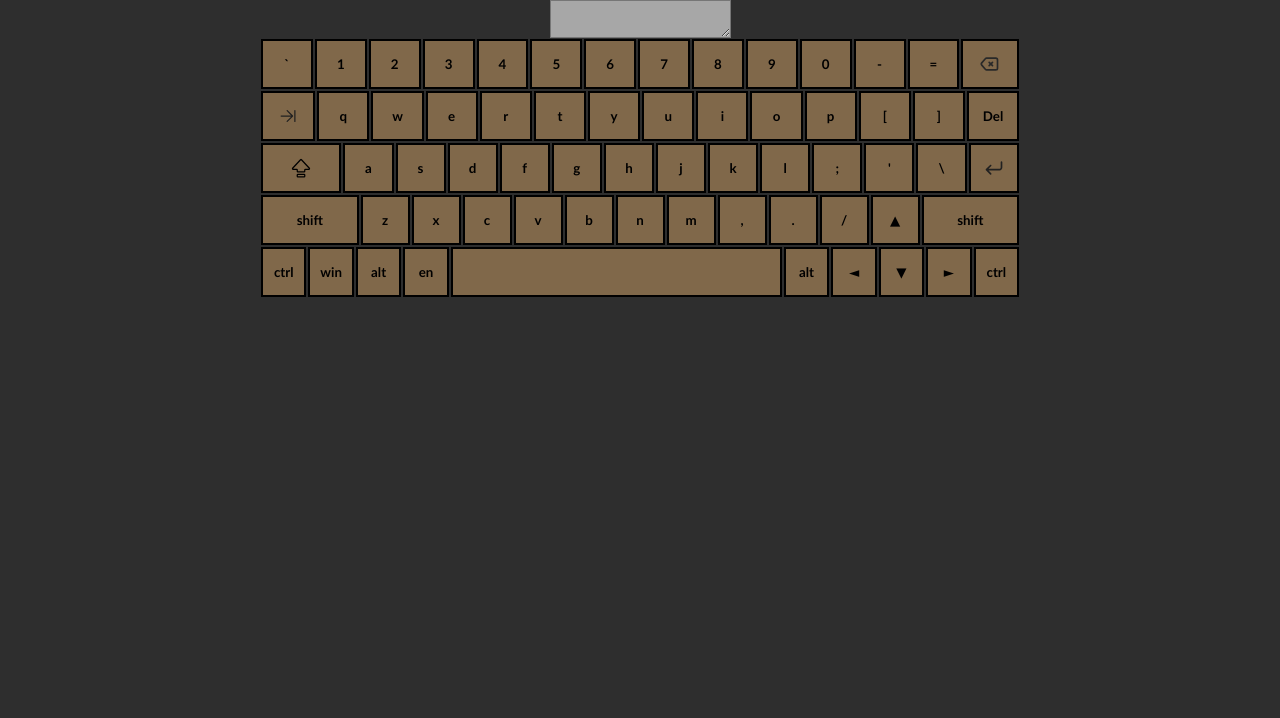
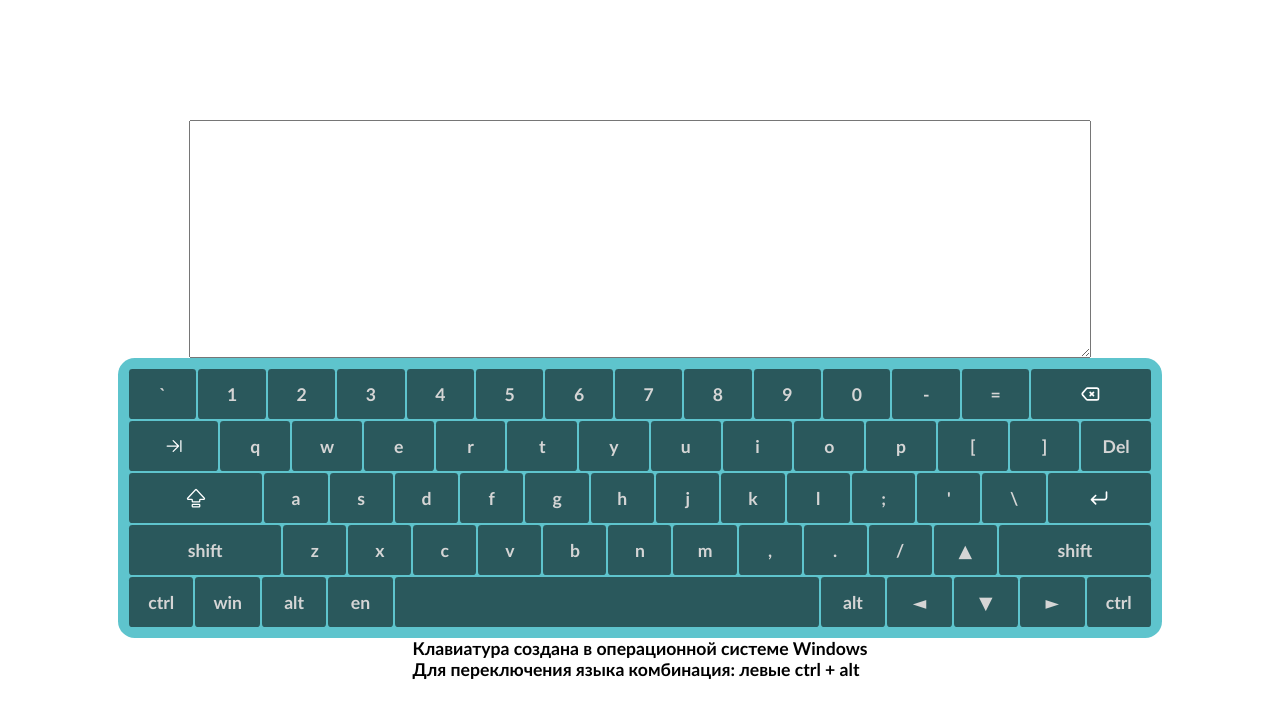
Before and after one commit to funduk1223/virtual-keyboard, a website with bundled scripts: page src/index.html in a window 1280 px wide. Built offline with nearby package versions, Linux system fonts and the light colour scheme; files whose address does not match are found by name.

Commit message:
feat: add css rules for better design

```diff
--- a/package.json
+++ b/package.json
@@ -12,8 +12,6 @@
   "author": "",
   "license": "ISC",
   "devDependencies": {
-    "babel-loader": "^9.1.2",
-    "css-loader": "^6.7.3",
     "eslint": "^8.39.0",
     "eslint-config-airbnb-base": "^15.0.0",
     "eslint-plugin-import": "^2.27.5"
--- a/src/keyApp.js
+++ b/src/keyApp.js
@@ -1,9 +1,9 @@
 import KEYS from './keysData.js';
 import KeyBoard from './keyBoard.js';
 
-
 // TODO: create a vertual keyboard also from scripts
-const body = document.querySelector("body");
+function app() {
+  const body = document.querySelector('body');
   const wrapper = document.createElement('section');
   wrapper.className = 'wrapper';
   body.appendChild(wrapper);
@@ -13,6 +13,15 @@ const body = document.querySelector("body");
   const virtualKeyboard = document.createElement('div');
   virtualKeyboard.className = 'virtual-keyboard';
   wrapper.appendChild(virtualKeyboard);
+  const instruction = document.createElement('div');
+  instruction.className = 'instruction';
+  wrapper.appendChild(instruction);
+  let inst = document.createElement('p');
+  inst.innerText = 'Клавиатура создана в операционной системе Windows';
+  instruction.appendChild(inst);
+  inst = document.createElement('p');
+  inst.innerText = 'Для переключения языка комбинация: левыe ctrl + alt';
+  instruction.appendChild(inst);
   let language = localStorage.getItem('lang');
   language = language === null ? 'en' : language;
   const keyBoard = new KeyBoard(virtualKeyboard, textArea, language);
@@ -38,3 +47,6 @@ const body = document.querySelector("body");
     const { code } = event;
     keyBoard.buttonKeyUpHandler(code);
   });
+}
+
+app();
--- a/src/keyBoard.js
+++ b/src/keyBoard.js
@@ -115,13 +115,35 @@ export default class KeyBoard {
       let btn;
       const keyButton = objKeys[index][1];
       const key = objKeys[index][0];
-      const result = keyButton.returnValue().match(/[a-zа-яё]/ig);
+      const result = keyButton.value.match(/[a-zа-яё]/ig);
       if (this.keysList[key].type === 'char' && result) {
         keyButton.toggleValue();
         btn = document.getElementById(key);
         btn.innerText = '';
         btn.innerText = `${keyButton.returnValue()}`;
       }
+    }
+  }
+
+  addChar(char) {
+    const outputCharArr = this.input.split('');
+    outputCharArr.splice(this.cursor, 0, char);
+    this.input = outputCharArr.join('');
+    setTimeout(() => {
+      this.cursor += 1;
+      this.textArea.value = this.input;
+    }, 10);
+  }
+
+  deleteChar(index) {
+    if (this.cursor > 0 && this.cursor <= this.input.length) {
+      const outputCharArr = this.input.split('');
+      outputCharArr.splice(this.cursor + index, 1);
+      this.input = outputCharArr.join('');
+      setTimeout(() => {
+        this.cursor += index;
+        this.textArea.value = this.input;
+      }, 10);
     }
   }
 
@@ -154,7 +176,7 @@ export default class KeyBoard {
   buttonPressDownHandler(btn) {
     this.textArea.focus();
     if (`${btn}` in this.keysList) { // Functionality key
-      let btnType = this.keysList[btn].type;
+      const btnType = this.keysList[btn].type;
       if (btnType === 'func') {
         if (!this.isShiftPressed && (btn === 'ShiftLeft' || btn === 'ShiftRight')) {
           this.isShiftPressed = true;
@@ -182,7 +204,7 @@ export default class KeyBoard {
           this.deleteChar(0);
         }
       } else if (btnType !== 'func'
-              && btnType !== 'lang') { // Default key:
+        && btnType !== 'lang') { // Default key:
         this.setActiveState(true, btn);
         this.addChar(this.keysList[btn].value);
         console.log(this.input);
@@ -190,38 +212,16 @@ export default class KeyBoard {
         this.changeLang();
       }
 
-      if (this.isShiftPressed && this.isAltPressed && !this.hasChangedLanguage) {
+      if (this.isCtrlPressed && this.isAltPressed && !this.hasChangedLanguage) {
         this.hasChangedLanguage = true;
         this.changeLang();
       }
     }
   }
 
-  addChar(char) {
-    const outputCharArr = this.input.split('');
-    outputCharArr.splice(this.cursor, 0, char);
-    this.input = outputCharArr.join('');
-    setTimeout(() => {
-      this.cursor += 1;
-      this.textArea.value = this.input;
-    }, 10);
-  }
-
-  deleteChar(index) {
-    if (this.cursor > 0 && this.cursor <= this.input.length) {
-      const outputCharArr = this.input.split('');
-      outputCharArr.splice(this.cursor + index, 1);
-      this.input = outputCharArr.join('');
-      setTimeout(() => {
-        this.cursor += index;
-        this.textArea.value = this.input;
-      }, 10);
-    }
-  }
-
   buttonPressUpHandler(btn) {
     if (`${btn}` in this.keysList) {
-      if (this.isShiftPressed && this.isAltPressed && this.hasChangedLanguage) {
+      if (this.isCtrlPressed && this.isAltPressed && this.hasChangedLanguage) {
         this.hasChangedLanguage = false;
       }
       if (this.isShiftPressed && (btn === 'ShiftLeft' || btn === 'ShiftRight')) {
--- a/src/style.css
+++ b/src/style.css
@@ -1,44 +1,55 @@
 * {
   margin: 0;
-  background-color: rgb(46, 46, 46);
   font-family:'Trebuchet MS', 'Lucida Sans Unicode', 'Lucida Grande', 'Lucida Sans', Arial, sans-serif;
+  font-size: 1.05rem;
   font-style: normal;
   font-weight: bolder;
 }
 
+html, body {
+  margin: 0 auto;
+  height: 100%;
+  width: 100%;
+  display: flex;
+}
+
 .wrapper {
+  align-self: center;
   display: flex;
   flex-direction: column;
-  justify-content: center;
+  justify-content: space-between;
   align-items: center;
-  height: 100%;
   width: 100%;
+  height: 70%;
   margin: auto;
 }
 
 textarea {
   tab-size: 4;
+  display: flex;
+  align-self: center;
+  width: 70%;
+  height: 300px;
 }
 
-.textarea {
-  background-color: rgb(167, 167, 167);
-
-}
 
 .virtual-keyboard {
   display: flex;
   margin: 0 auto;
+  padding: 10px;
+  border-radius: 1rem;
   flex-direction: column;
   flex-wrap: nowrap;
   justify-content:  space-between;
   align-items: center;
-  width: clamp(300px, 100%, 950px);;
-  height: 100%;
+  width: 80%;
+  height: 300px;
+  background-color: #5EC4CD;
 }
 
 .virtual-keyboard__row {
   margin: 0;
-  width: 80%;
+  width: 100%;
   display: flex;
   flex-direction: row;
   justify-content: space-between;
@@ -59,25 +70,27 @@ button {
   display: flex;
   align-items: center;
   justify-content: center;
-  background-color: rgba(255, 195, 117, 0.392);
-  border-style: double;
-  border-radius: 0rem;
+  background-color: #2a585c;
+  border-style: none;
+  border-radius: 0.2rem;
   transition: all 0.25s ease;
+  color:rgb(213, 213, 213);
 }
 
 .virtual-keyboard__button_active {
   height: 40px;
   width:  40px;
-  border-radius: 1rem;
-  background-color: rgb(245, 97, 97);
+  border-radius: 0.5rem;
+  background-color: rgb(226, 214, 112);
 }
 
 .virtual-keyboard__button:hover {
-  background-color: rgb(219, 250, 215);
+  background-color: rgb(190, 255, 182);
+  color: rgb(77, 77, 77);
 }
 
 .virtual-keyboard__button:active {
-  border-radius: 1rem;
+  border-radius: 0.5rem;
   background-color: rgb(245, 97, 97);
 }
 
@@ -89,39 +102,50 @@ img {
 
 #Backspace {
   flex-grow: 4;
-  background-image: url("../media/icon/backspace-svgrepo-com.svg");
+  background-image: url("../media/icon/backspace-white.svg");
   background-size: clamp(8px, 100%, 20px);
   background-repeat: no-repeat;
   background-position: center;
 }
+#Backspace:hover {
+  background-image: url("../media/icon/backspace-black.svg");
+}
 #Enter {
   flex-grow: 4;
-  background-image: url("../media/icon/arrow-enter-svgrepo-com.svg");
+  background-image: url("../media/icon/arrow-enter-white.svg");
   background-size: clamp(8px, 100%, 20px);
   background-repeat: no-repeat;
   background-position: center;
 }
+#Enter:hover {
+  background-image: url("../media/icon/arrow-enter-black.svg");
+}
 #Space {
-  width: 50%;
-  background-image: url("../media/icon/");
+  width: 40%;
   background-size: clamp(8px, 100%, 20px);
   background-repeat: no-repeat;
   background-position: center;
 }
 #Tab {
   flex-grow: 2;
-  background-image: url("../media/icon/keyboard-tab-svgrepo-com.svg");
+  background-image: url("../media/icon/tab-white.svg");
   background-size: clamp(8px, 100%, 20px);
   background-repeat: no-repeat;
   background-position: center;
 }
+#Tab:hover {
+  background-image: url("../media/icon/tab-black.svg");
+}
 #CapsLock {
   flex-grow: 4;
   width: clamp(8px, 100%, 80px);
-  background-image: url("../media/icon/capslock-svgrepo-com.svg");
+  background-image: url("../media/icon/capslock-white.svg");
   background-size: clamp(8px, 100%, 20px);
   background-repeat: no-repeat;
   background-position: center;
+}
+#CapsLock:hover {
+  background-image: url("../media/icon/capslock-black.svg");
 }
 #ShiftRight,
 #ShiftLeft {
```
Also changed, not shown: media/icon/arrow-enter-black.svg (renamed from media/icon/arrow-enter-svgrepo-com.svg), media/icon/arrow-enter-white.svg (added), media/icon/backspace-black.svg (renamed from media/icon/backspace-svgrepo-com.svg), media/icon/backspace-white.svg (added), media/icon/backspace.png (deleted), media/icon/capslock-black.svg (renamed from media/icon/capslock-svgrepo-com.svg), media/icon/capslock-white.svg (added), media/icon/tab-black.svg (renamed from media/icon/keyboard-tab-svgrepo-com.svg), media/icon/tab-white.svg (added).
